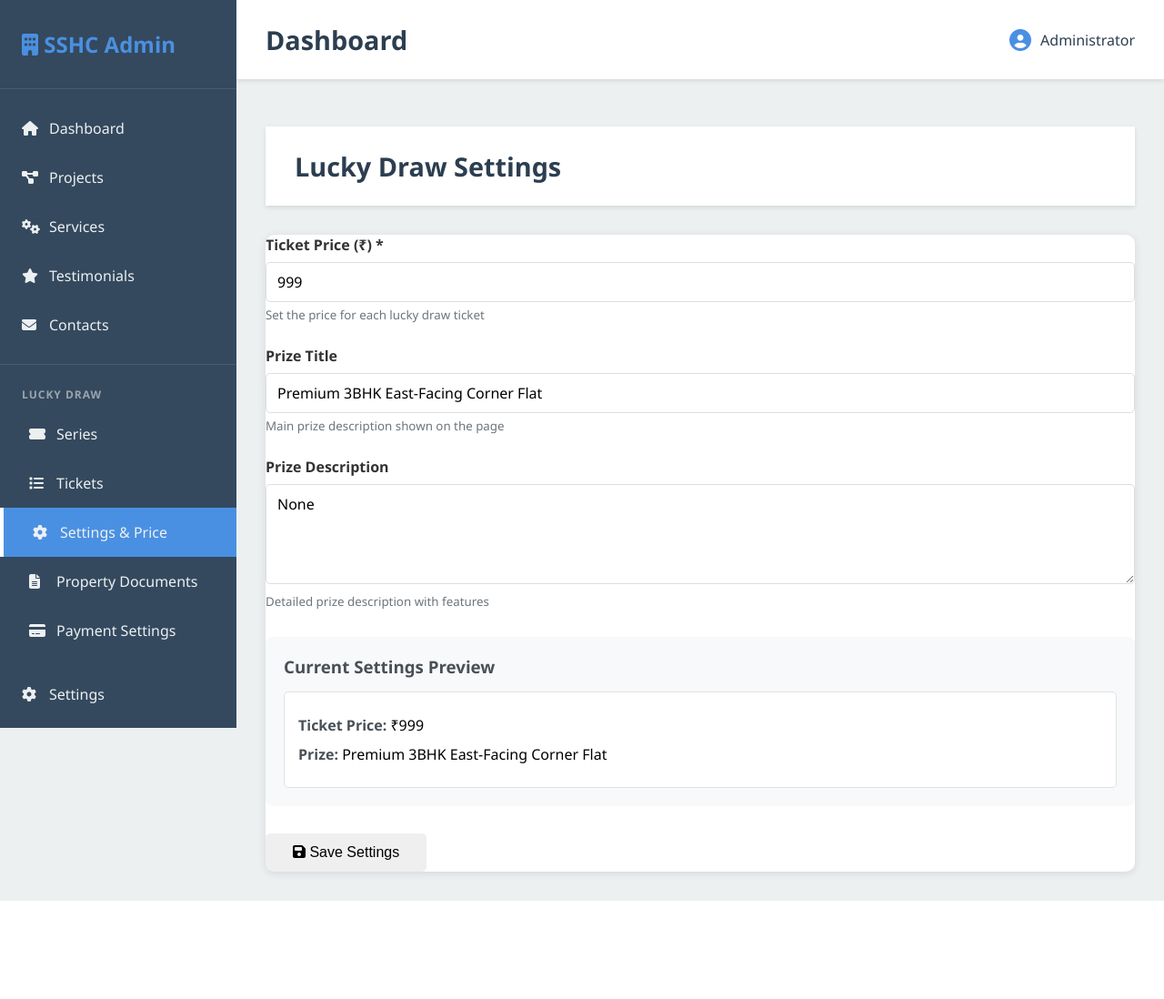
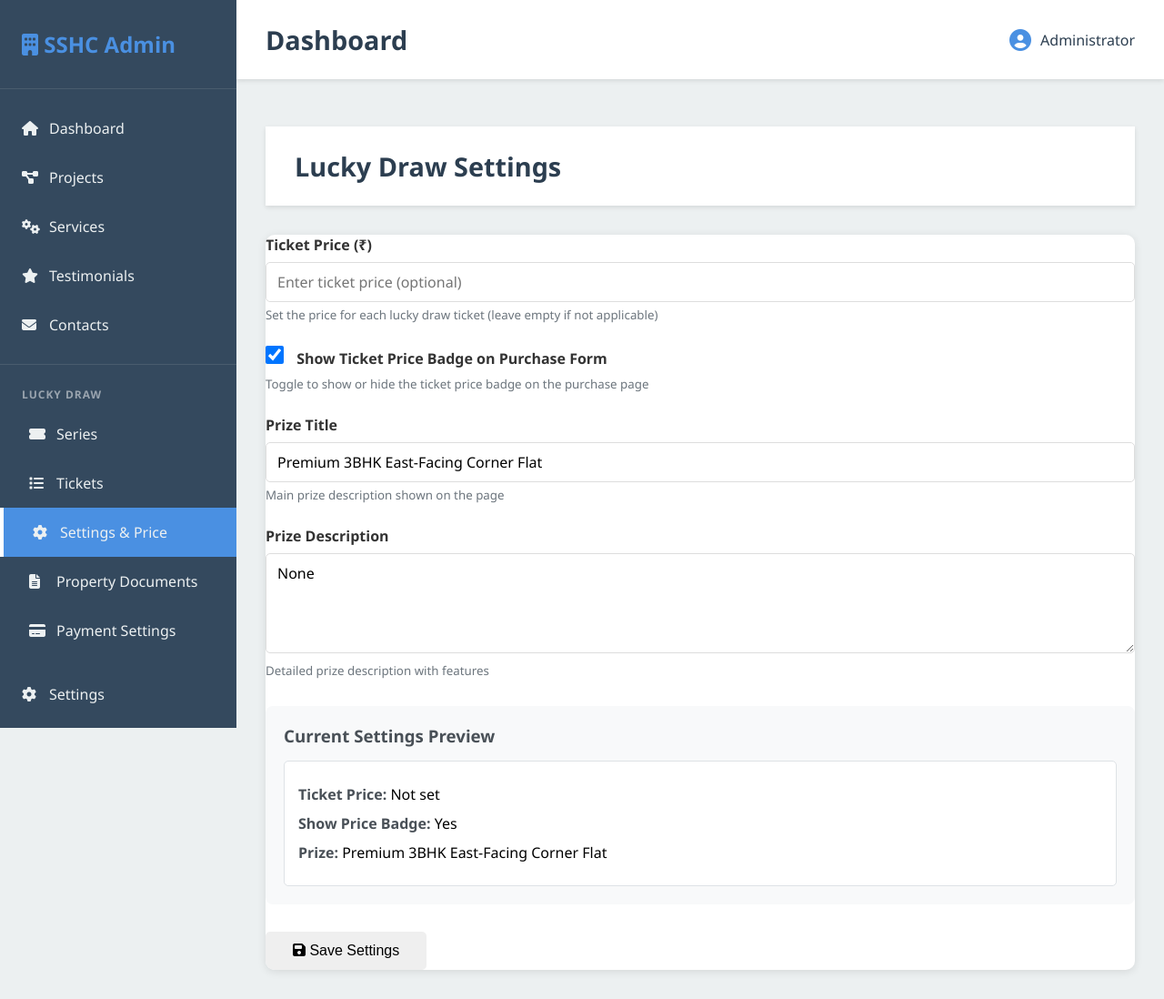
Before and after one commit to srihari2769/sshc-construction, a Flask app: page /admin/lucky-draw/settings in a window 1280 px wide. Shown: the whole page at 91% size. Before the commit the page ends 990 px from the top, so only its background shows below. Run offline with Flask 3, Linux system fonts and the light colour scheme; a user stored in the database is signed in; data comes from the database, SQL or seed files in the repository.

Commit message:
Add toggle to show/hide ticket price and make price optional in settings

```diff
--- a/app.py
+++ b/app.py
@@ -1200,7 +1200,10 @@ def admin_lucky_draw_settings():
         db.session.commit()
 
     if request.method == 'POST':
-        settings.ticket_price = int(request.form.get('ticket_price', 999))
+        # Handle optional ticket price
+        ticket_price_str = request.form.get('ticket_price', '').strip()
+        settings.ticket_price = int(ticket_price_str) if ticket_price_str else None
+        settings.show_ticket_price = bool(request.form.get('show_ticket_price'))
         settings.prize_title = request.form.get('prize_title', '')
         settings.prize_description = request.form.get('prize_description', '')
         db.session.commit()
--- a/models.py
+++ b/models.py
@@ -195,7 +195,8 @@ class LuckyDrawSettings(db.Model):
     __tablename__ = 'lucky_draw_settings'
 
     id = db.Column(db.Integer, primary_key=True)
-    ticket_price = db.Column(db.Integer, default=999)
+    ticket_price = db.Column(db.Integer, nullable=True)  # Made optional
+    show_ticket_price = db.Column(db.Boolean, default=True)  # Toggle to show/hide price badge
     prize_title = db.Column(db.String(200), default='Premium 3BHK East-Facing Corner Flat')
     prize_description = db.Column(db.Text)
     updated_at = db.Column(db.DateTime, default=datetime.utcnow, onupdate=datetime.utcnow)
--- a/templates/admin/lucky_draw_settings.html
+++ b/templates/admin/lucky_draw_settings.html
@@ -11,11 +11,20 @@
     <div class="card-body">
         <form method="POST" action="{{ url_for('admin_lucky_draw_settings') }}">
             <div class="form-group">
-                <label for="ticket_price">Ticket Price (₹) *</label>
+                <label for="ticket_price">Ticket Price (₹)</label>
                 <input type="number" id="ticket_price" name="ticket_price"
-                       class="form-control" value="{{ settings.ticket_price }}"
-                       min="1" required>
-                <small class="form-text text-muted">Set the price for each lucky draw ticket</small>
+                       class="form-control" value="{{ settings.ticket_price if settings.ticket_price else '' }}"
+                       min="1" placeholder="Enter ticket price (optional)">
+                <small class="form-text text-muted">Set the price for each lucky draw ticket (leave empty if not applicable)</small>
+            </div>
+
+            <div class="form-group">
+                <label class="checkbox-label">
+                    <input type="checkbox" id="show_ticket_price" name="show_ticket_price"
+                           value="1" {{ 'checked' if settings.show_ticket_price else '' }}>
+                    <span>Show Ticket Price Badge on Purchase Form</span>
+                </label>
+                <small class="form-text text-muted">Toggle to show or hide the ticket price badge on the purchase page</small>
             </div>
 
             <div class="form-group">
@@ -36,7 +45,8 @@
             <div class="current-settings">
                 <h3>Current Settings Preview</h3>
                 <div class="preview-box">
-                    <p><strong>Ticket Price:</strong> ₹{{ settings.ticket_price }}</p>
+                    <p><strong>Ticket Price:</strong> {{ '₹' + settings.ticket_price|string if settings.ticket_price else 'Not set' }}</p>
+                    <p><strong>Show Price Badge:</strong> {{ 'Yes' if settings.show_ticket_price else 'No' }}</p>
                     <p><strong>Prize:</strong> {{ settings.prize_title }}</p>
                     {% if settings.prize_description %}
                     <p><strong>Description:</strong> {{ settings.prize_description }}</p>
@@ -80,6 +90,24 @@
     border-color: #007bff;
 }
 
+.checkbox-label {
+    display: flex;
+    align-items: center;
+    gap: 10px;
+    cursor: pointer;
+    font-weight: 600;
+}
+
+.checkbox-label input[type="checkbox"] {
+    width: 20px;
+    height: 20px;
+    cursor: pointer;
+}
+
+.checkbox-label span {
+    color: #333;
+}
+
 .form-text {
     display: block;
     margin-top: 5px;
--- a/templates/lucky_draw.html
+++ b/templates/lucky_draw.html
@@ -6,7 +6,11 @@
 <section class="page-header">
     <div class="container">
         <h1>Lucky Draw</h1>
+        {% if settings.ticket_price %}
         <p>Win Amazing Prizes - Only ₹{{ settings.ticket_price }} per Ticket!</p>
+        {% else %}
+        <p>Win Amazing Prizes!</p>
+        {% endif %}
     </div>
 </section>
 
@@ -55,9 +59,11 @@
                 <div class="purchase-form-wrapper">
                 <div class="purchase-form-container">
                     <h2>Purchase Ticket</h2>
+                    {% if settings.show_ticket_price and settings.ticket_price %}
                     <div class="ticket-price-badge">
                         <i class="fas fa-tag"></i> Ticket Price: <strong>₹{{ settings.ticket_price }}</strong>
                     </div>
+                    {% endif %}
 
                     <form action="{{ url_for('purchase_ticket') }}" method="POST" enctype="multipart/form-data">
                         <div class="form-group">
```
Also changed, not shown: migrate_add_price_toggle.py (added, +33 -0 lines), 1 other file.
